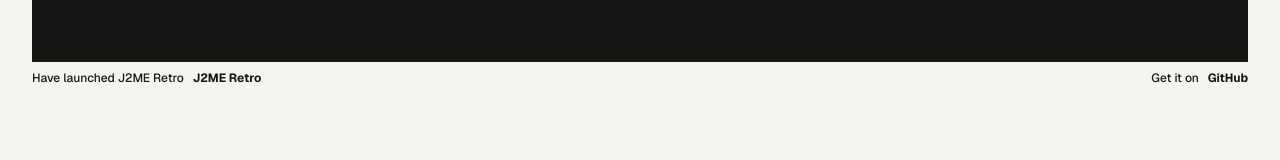
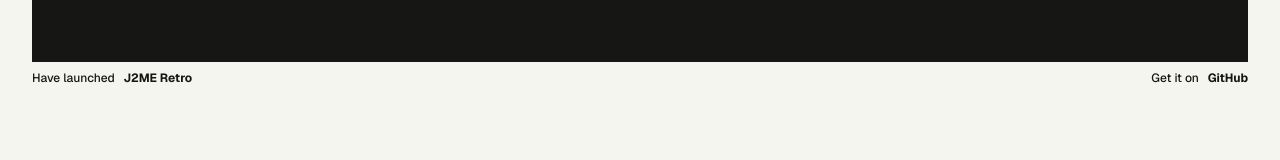
Before and after one commit to mjmokhtar/mj-portfolio, a Vue app: page / in a window 1280 px wide. Shown: the part 457-617 px from the top of the page. Built offline with nearby package versions, Linux system fonts and the light colour scheme; a web font is replaced by a local one.

Commit message:
update name

```diff
--- a/src/data/meta.js
+++ b/src/data/meta.js
@@ -1,6 +1,6 @@
 export const meta = {
   name: "Muhammad Jumi'at Mokhtar",
-  shortName: "mj.mokhtar",
+  shortName: "m.j.mokhtar",
   roles: ["IoT", "Embedded Systems", "PM"],
   status: "Available for work",
   bio: {
@@ -18,7 +18,7 @@ export const meta = {
     { label: "Email",    url: "mailto:mjmmiat01@gmail.com" },
   ],
   footer: {
-    left: "Have launched J2ME Retro",
+    left: "Have launched",
     linkLabel: "J2ME Retro",
     linkUrl: "https://j2me-retro.mjmokhtar.cloud",
     right: "Get it on",
```
